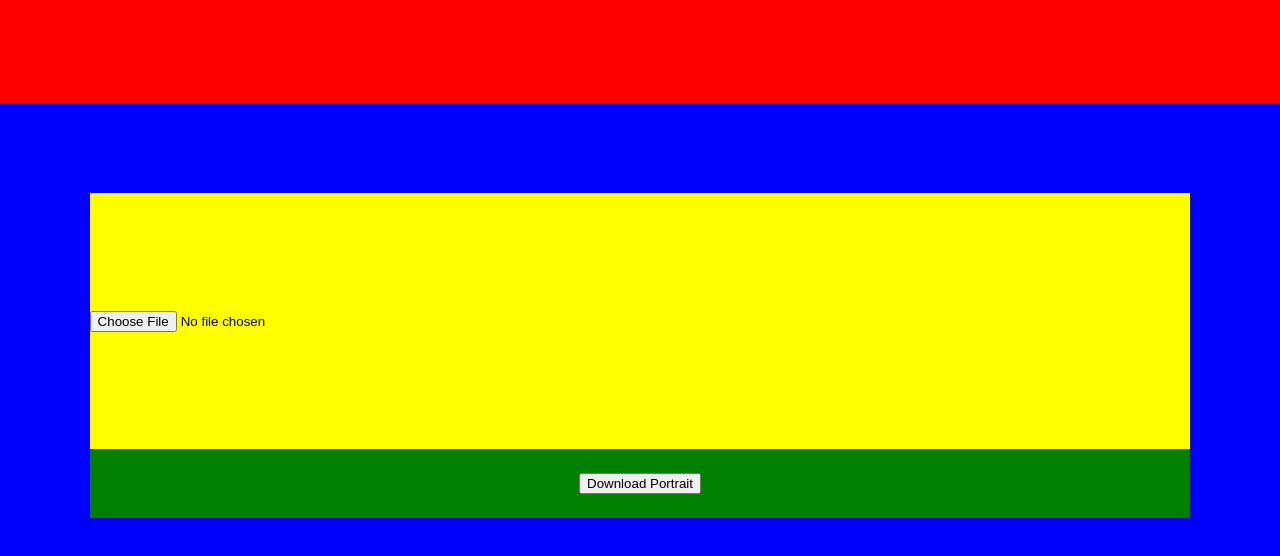
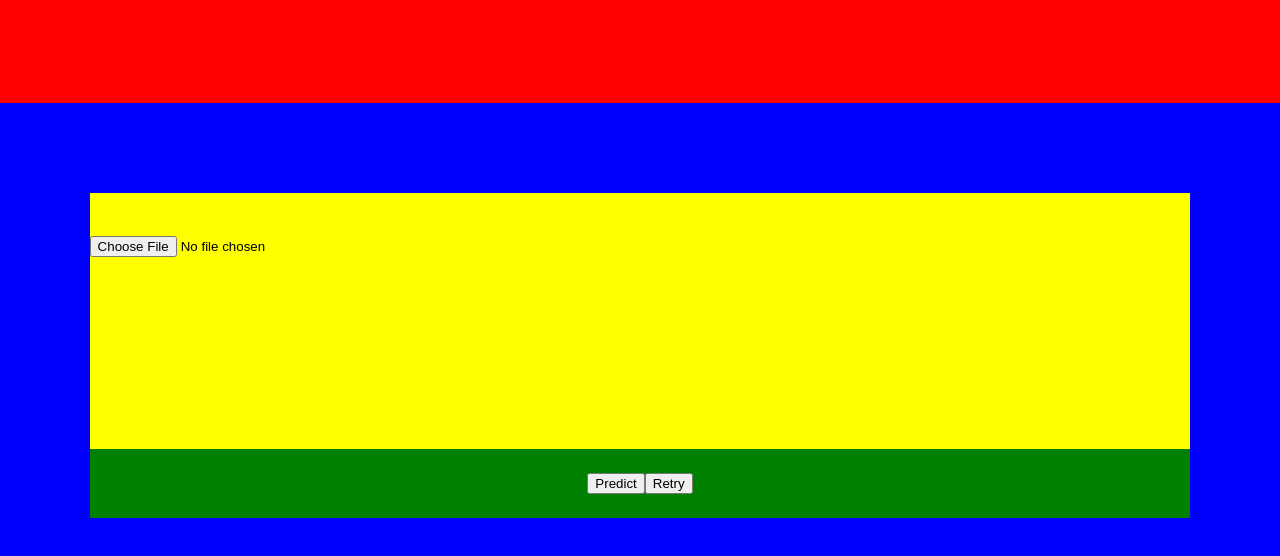
Before and after one commit to azamtau/plants-clf, a website built with Parcel: page src/index.html in a window 1280 px wide. Shown: the part 192-748 px from the top of the page. Built offline with nearby package versions, Linux system fonts and the light colour scheme; what @tensorflow/tfjs would draw is missing.

Commit message:
close state loop added

```diff
--- a/src/index.html
+++ b/src/index.html
@@ -15,10 +15,11 @@
         <div class="content">
             <input type="file" id="file-input" name="userPhoto" accept="image/png, image/jpeg, image/jpg" />
             <!-- <button id="webcam" class="webcam-btn">Webcam photo</button> -->
-
+            <canvas id="canvas"></canvas>
         </div>
         <div class="controls">
-            <button id="predict" class="predict-btn">Download Portrait</button>
+            <button id="predict" class="predict-btn">Predict</button>
+            <button id="retry" class="retry-btn">Retry</button>
         </div>
     </main>
     <script src="./index.js"></script>
--- a/src/index.js
+++ b/src/index.js
@@ -4,6 +4,8 @@ import { createMachine, assign, interpret } from 'xstate';
 
 const uploadInpt  = document.querySelector('#file-input');
 const predictBtn  = document.querySelector('#predict');
+const retryBtn = document.querySelector('#retry');
+const cnv = document.querySelector('#canvas');
 
 const assignModel = assign({
     model: (context, event) => {
@@ -11,22 +13,59 @@ const assignModel = assign({
     },
 });
 
+const assignPrediction = assign({
+    class: (context, event) => {
+        return event.data;
+    },
+});
+
 const assignFile = assign({
     imgSrc: (context, event) => {
-        return event.target.files[0];
+        return event.target.files ? event.target.files[0] : undefined;
     },
+});
+
+const assignCnvImg = assign({
+    cnvImg: (context, event) => {
+        let img = document.createElement("img");
+        img.src = window.URL.createObjectURL(context.imgSrc);
+        //img.height = 560;
+        img.onload = function() {
+            window.URL.revokeObjectURL(this.src);
+            cnv.width = 200;//img.width;
+            cnv.height = 500; //img.height;
+            let ctx = cnv.getContext('2d');
+            ctx.drawImage(img,0,0);
+        }
+        return img;
+    },
+});
+
+const resetCntx = assign({
+    cnvImg: undefined,
+    imgSrc: undefined,
+    class: '',
 });
 
 const loadModel = async (url) => {
     return await tf.loadLayersModel(url);
 };
 
+const predict = async (model, img, labels) => {
+    let tensorImg = tf.browser.fromPixels(img).resizeNearestNeighbor([60, 40]).toFloat().expandDims();
+    let prediction = await model.predict(tensorImg).data();
+
+    return labels[prediction.indexOf(Math.max(...prediction))];
+};
+
 const machine = createMachine({
     initial: 'preload',
     context: {
         modelUrl: '/model.json',
+        labels: ['cat', 'dog', 'beaver'],
         model: undefined,
-        imgSrc: '',
+        cnvImg: undefined,
+        imgSrc: undefined,
         class: '',
     },
     states: {
@@ -36,41 +75,51 @@ const machine = createMachine({
                 src: (context, event) => {
                     return loadModel(context.modelUrl);
                 },
-                // onDone: {
-                //     target: 'idle',
-                //     actions: assignModel,
-                // },
-                //onError: 'rejected',
-            },
-            on: {
-                'done.invoke.getModel': {
+                onDone: {
+                    target: 'idle',
                     actions: assignModel,
-                    target: 'idle',
                 },
+                //onError: 'myCodeIsBylletproof',
             },
         },
         idle: {
             on: {
                 change: {
-                    actions: assignFile,
+                    actions: [assignFile, assignCnvImg],
                     target: 'staged',
+                    cond: 'hasModel',
                 },
             },
         },
         staged: {
             on: {
                 click: {
-                    // action: ,
                     target: 'pocessing',
                     cond: 'hasFile',
                 }
             },
         },
         pocessing: {
-            // TBD: invoke promise
+            invoke: {
+                id: 'predict',
+                src: (context, event) => {
+                    return predict(context.model, context.cnvImg, context.labels);
+                },
+                onDone: {
+                    target: 'finished',
+                    actions: assignPrediction,
+                },
+                //onError: 'myCodeIsBylletproof',
+            },
         },
-        final: {
-            type: 'final',
+        finished: {
+            // type: 'final',
+            on: {
+                'retry.click': {
+                    target: 'idle',
+                    actions: resetCntx,
+                }
+            },
         },
     },
 },
@@ -80,7 +129,7 @@ const machine = createMachine({
             return !!context.model;
         },
         hasFile: (context, event) => {
-            return context.imgSrc !== null && context.imSrc !== "" && !!context.imgSrc; //&& event.target.files.length !== 0;
+            return context.imgSrc !== null && context.imSrc !== "" && !!context.imgSrc;
         },
     },
 });
@@ -89,12 +138,14 @@ const service = interpret(machine);
 service.onTransition((state) => {
     // TBD: data-state
     // elContent.dataset.state = state.toStrings().join(' ');
+
     console.log(state.value);
-    console.log(state.context.model);
 
     if (state.changed) {
-        console.log("STATE CHANGED");
-
+        if (state.value === 'finished') {
+            console.log(`Predicted class: ${state.context.class}`);
+        }
+        console.log(state.context);
     }
 });
 service.start();
@@ -106,3 +157,7 @@ uploadInpt.addEventListener('change', (e) => {
 predictBtn.addEventListener('click', (e) => {
     service.send(e);
 }, false);
+
+retryBtn.addEventListener('click', (e) => {
+    service.send({ type: 'retry.click', target: e.target});
+}, false);
```
